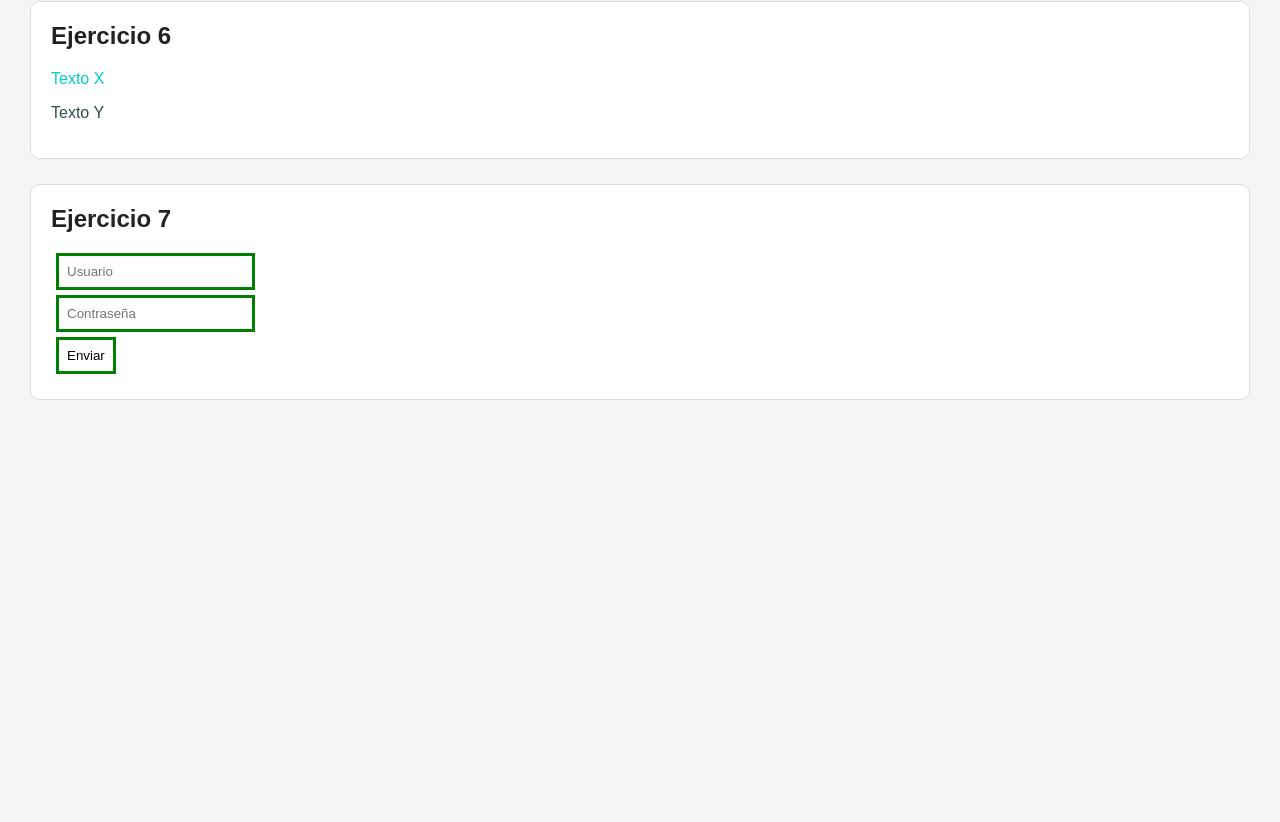
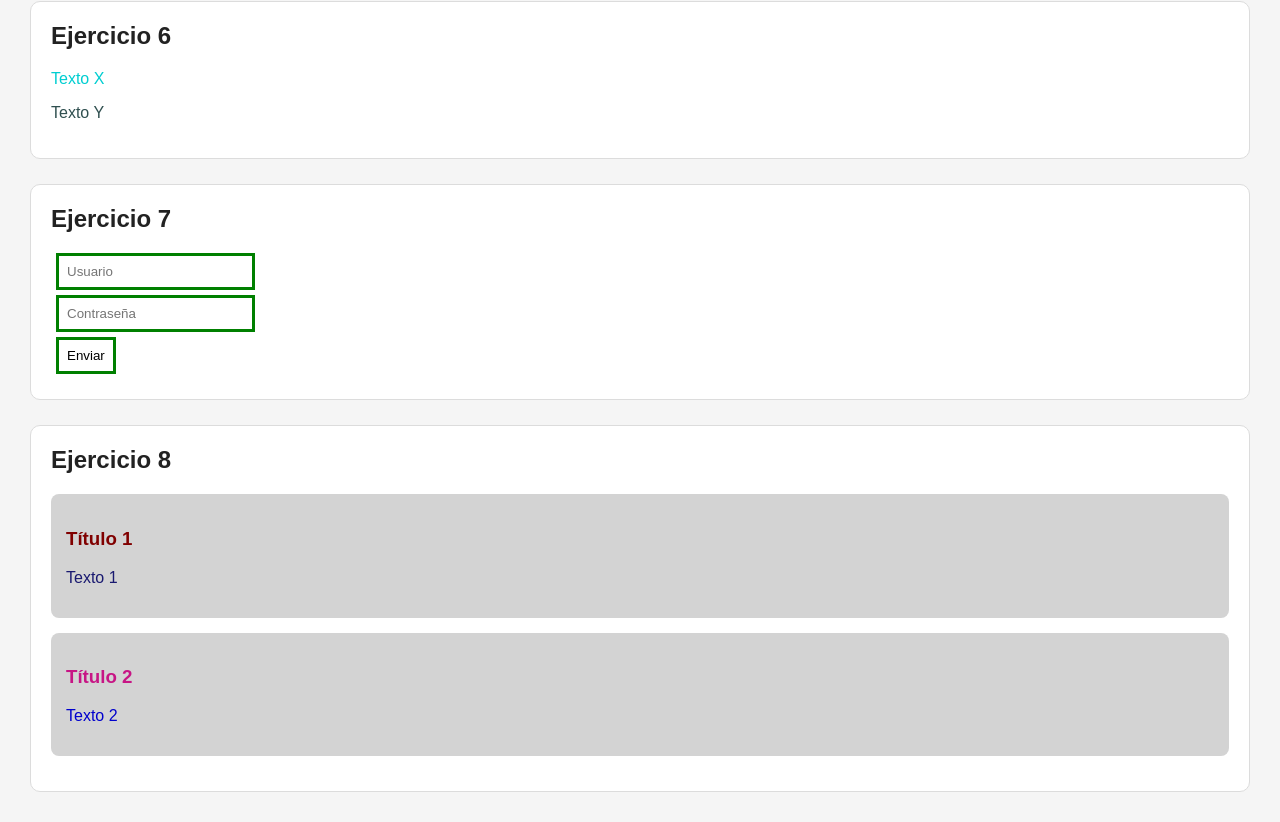
Before and after one commit to karlmard8/26AProgWebCarlosSantana, a plain HTML site: page Practica de box model/ejercicios-especificidad/index.html in a window 1280 px wide. Shown: the part 1130-1952 px from the top of the page. Before the commit the page ends 1560 px from the top, so only its background shows below. Drawn offline with Linux system fonts and the light colour scheme.

Commit message:
Ejercicio 8

```diff
--- a/Practica de box model/ejercicios-especificidad/index.html
+++ b/Practica de box model/ejercicios-especificidad/index.html
@@ -174,5 +174,33 @@
   Ganaría sobre todas las demás y todos los inputs tendrían ese borde.
   -->
 
+  <!-- Ejercicio 8 -->
+  <section class="bloque">
+    <h2>Ejercicio 8</h2>
+    <div class="card" id="card1">
+      <h3 class="card-title">Título 1</h3>
+      <p class="card-text">Texto 1</p>
+    </div>
+
+    <div class="card" id="card2">
+      <h3 class="card-title">Título 2</h3>
+      <p class="card-text">Texto 2</p>
+    </div>
+  </section>
+  <!--
+  Colores de titulos y textos en cada card.
+  Título 1: maroon
+  Texto 1: midnightblue
+  Título 2: mediumvioletred
+  Texto 2: mediumblue
+
+  ¿Qué reglas tienen la misma especificidad? ¿Cómo se resuelve?
+  .card .card-title y .card .card-text tienen la misma.
+  Si hay empate gana la que está más abajo.
+
+  Si se anade un estilo en linea al titulo de card1 con color: orange, ¿que ocurre?
+  El estilo en línea tiene mayor prioridad y el título se vería naranja.
+  -->
+
 </body>
 </html>
--- a/Practica de box model/ejercicios-especificidad/styles.css
+++ b/Practica de box model/ejercicios-especificidad/styles.css
@@ -191,3 +191,27 @@ input[type="submit"] {
 #btn {
   border: 5px solid purple; /* 5 */
 }
+
+/* EJERCICIO 8*/
+.card {
+  background: lightgray; /* 1 */
+  padding: 15px;
+  margin-bottom: 15px;
+  border-radius: 8px;
+}
+
+#card1 .card-title {
+  color: maroon; /* 2 */
+}
+
+#card2 .card-text {
+  color: mediumblue; /* 3 */
+}
+
+.card .card-title {
+  color: mediumvioletred; /* 4 */
+}
+
+.card .card-text {
+  color: midnightblue; /* 5 */
+}
```
